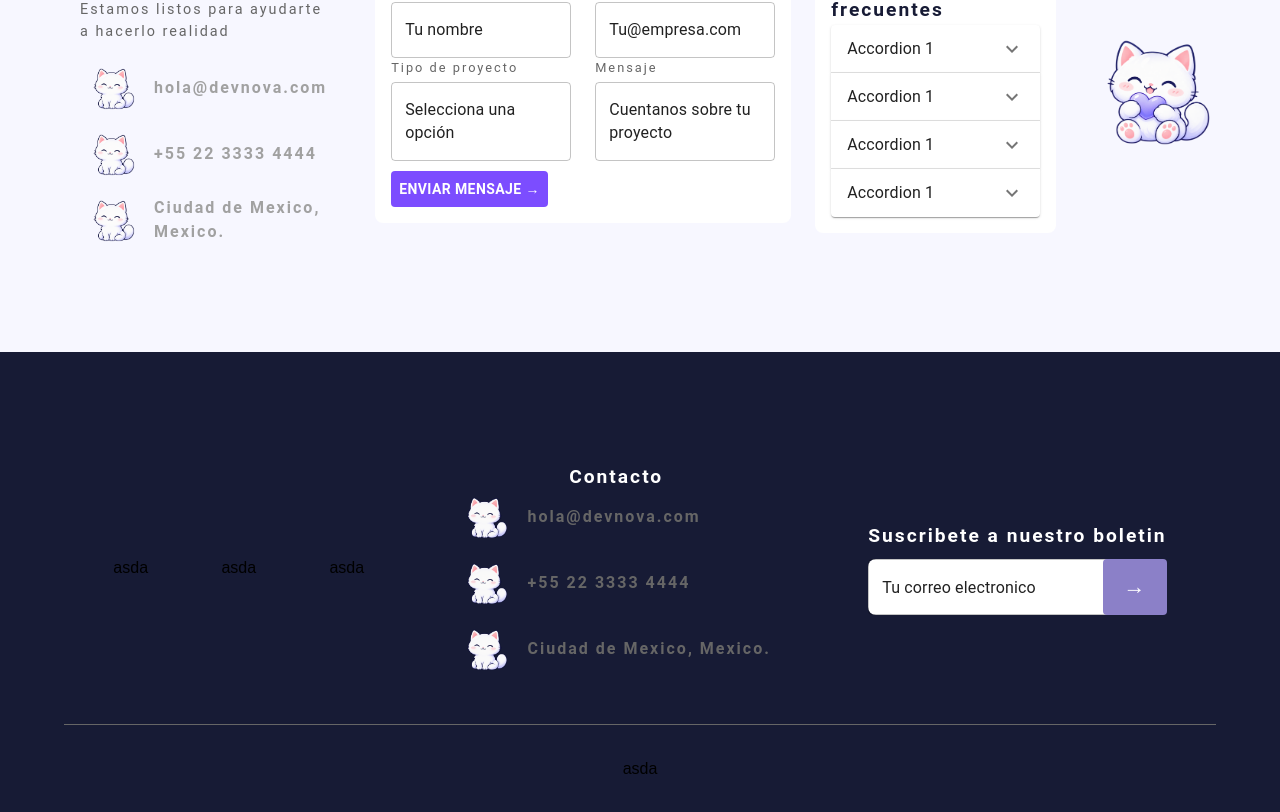
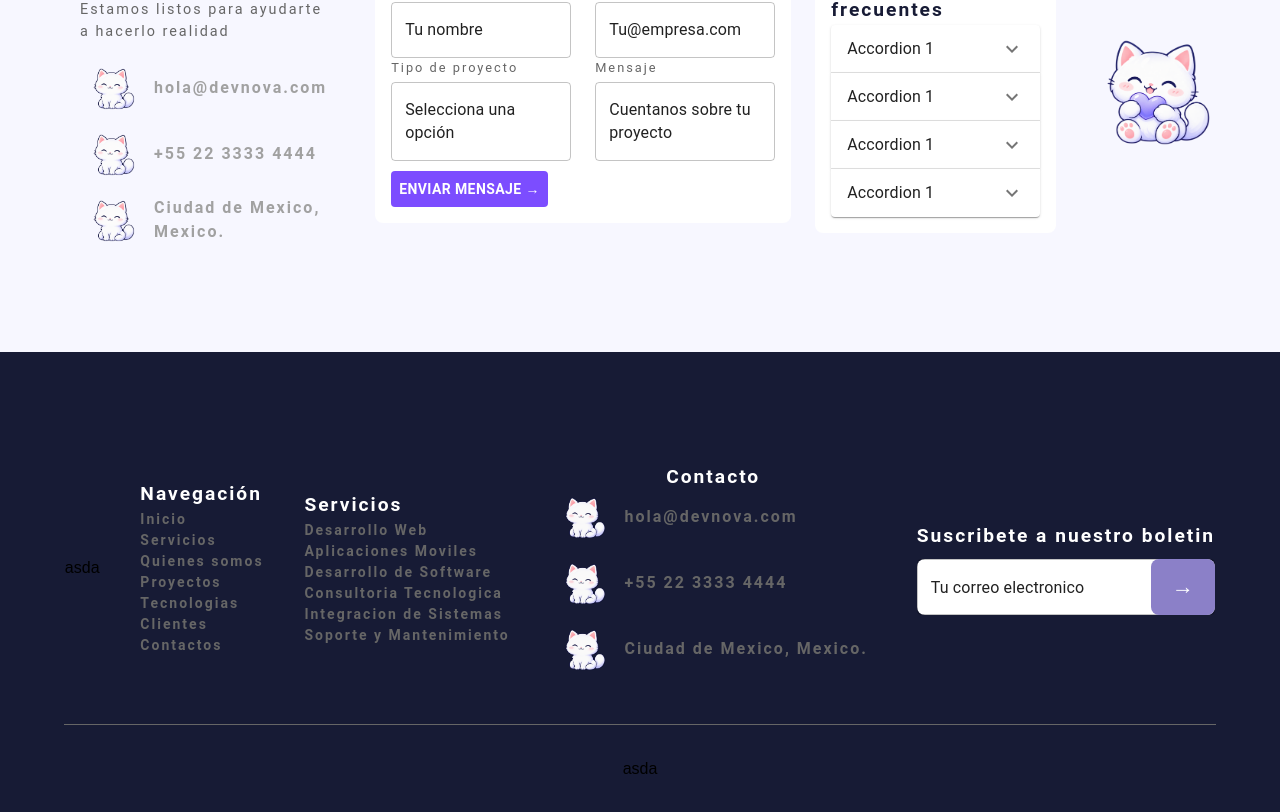
Before and after one commit to jessicahernandezt/dev-nova-solutions, a React (Vite) app: page / in a window 1280 px wide. Shown: the part 3152-3964 px from the top of the page. Built offline with nearby package versions, Linux system fonts and the light colour scheme.

Commit message:
aun mas cosas completadas

```diff
--- a/src/components/Footer.jsx
+++ b/src/components/Footer.jsx
@@ -9,12 +9,36 @@ function Footer() {
                     <Box>
                         asda
                     </Box>
+
+                    <Box sx={{padding:2}}>
+                        <Typography sx={{color:'#ffffff', fontWeight:"bold", letterSpacing:2, fontSize:'1.2rem'}}>
+                            Navegación
+                        </Typography>
+                        <Typography sx={{color: '#666', fontWeight: 'bold', letterSpacing: 2, fontSize:'14px'}}>
+                            Inicio <br />
+                            Servicios <br />
+                            Quienes somos <br />
+                            Proyectos <br />
+                            Tecnologias <br />
+                            Clientes <br />
+                            Contactos
+                        </Typography>
+                    </Box>
+
                     <Box>
-                        asda
+                        <Typography sx={{color:'#ffffff', fontWeight:"bold", letterSpacing:2, fontSize:'1.2rem'}}>
+                            Servicios
+                        </Typography>
+                        <Typography sx={{color: '#666', fontWeight: 'bold', letterSpacing: 2, fontSize:'14px'}}>
+                            Desarrollo Web <br />
+                            Aplicaciones Moviles <br />
+                            Desarrollo de Software <br />
+                            Consultoria Tecnologica <br />
+                            Integracion de Sistemas <br />
+                            Soporte y Mantenimiento
+                        </Typography>
                     </Box>
-                    <Box>
-                        asda
-                    </Box>
+
                     <Box sx={{display:'flex', flexDirection:'column', alignItems:'center', padding:2}}>
                         <Typography sx={{color:'#ffffff', fontWeight:"bold", letterSpacing:2, fontSize:'1.2rem'}}>
                             Contacto
@@ -41,13 +65,14 @@ function Footer() {
                             </Box>
                         </Box>
                     </Box>
+
                     <Box>
                         <Typography sx={{color:'#ffffff', fontWeight:"bold", letterSpacing:2, fontSize:'1.2rem', paddingBottom:'3%'}}>
                             Suscribete a nuestro boletin
                         </Typography>
                         <Box component='div' sx={{position:'relative'}}>
                             <TextField defaultValue='Tu correo electronico' sx={{backgroundColor:'white', borderRadius:2, color:'white', width:'100%'}} />
-                            <Button sx={{position:'absolute', right: '0', top: '0', height: '100%', backgroundColor: '#8B80C8', color: 'white', borderRadius: '0 2 2 0', fontSize: '22px'}}>
+                            <Button sx={{position:'absolute', right: '0', top: '0', height: '100%', backgroundColor: '#8B80C8', color: 'white', borderRadius: 2, fontSize: '22px'}}>
                                 →
                             </Button>
                         </Box>
```
